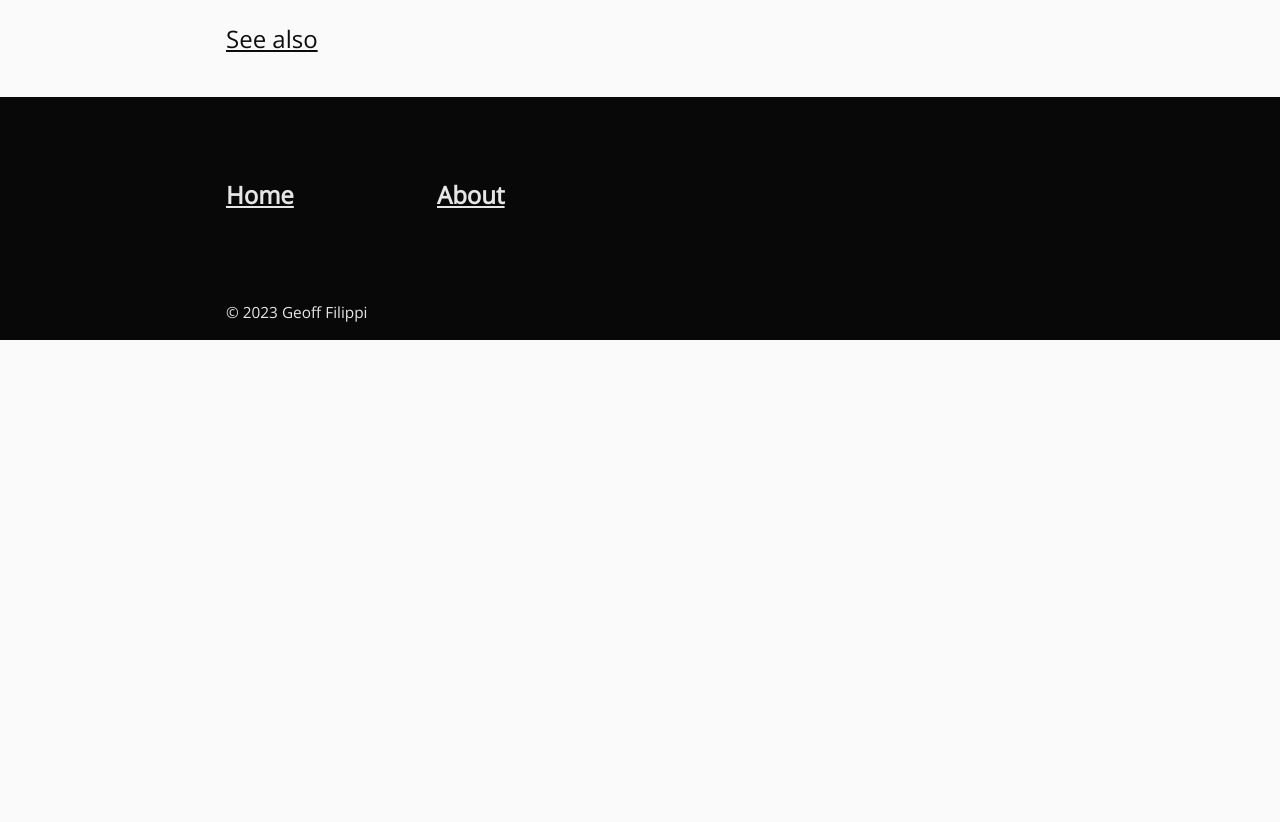
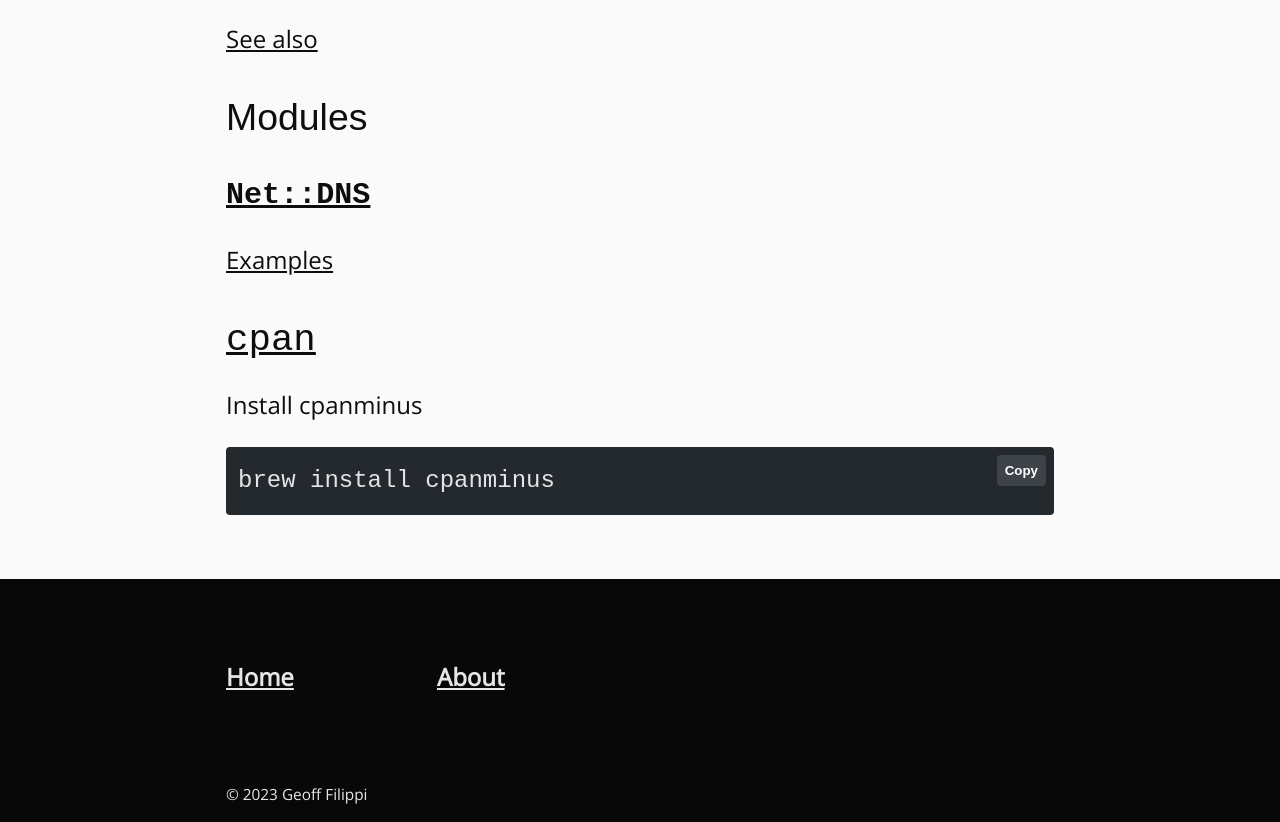
Before and after one commit to geofffilippi/geofffilippi.github.io, an Astro site: page /blog/perl in a window 1280 px wide. Shown: the part 5912-6734 px from the top of the page. Before the commit the page ends 6252 px from the top, so only its background shows below. Built offline with nearby package versions, Linux system fonts and the light colour scheme; Astro itself is replaced by a stand-in of ours; code samples lack their colours; some icons are missing.

Commit message:
Add Perl modules section

````diff
--- a/src/pages/blog/perl.md
+++ b/src/pages/blog/perl.md
@@ -164,3 +164,15 @@ usleep(50000);
 ```
 
 [See also](https://stackoverflow.com/questions/896904/how-do-i-sleep-for-a-millisecond-in-perl)
+
+### Modules
+
+#### [`Net::DNS`](https://metacpan.org/pod/Net::DNS)
+[Examples](https://metacpan.org/pod/Net::DNS#EXAMPLES)
+
+### [`cpan`](http://www.cpan.org/modules/INSTALL.html)
+
+Install cpanminus
+```bash
+brew install cpanminus
+```
````
